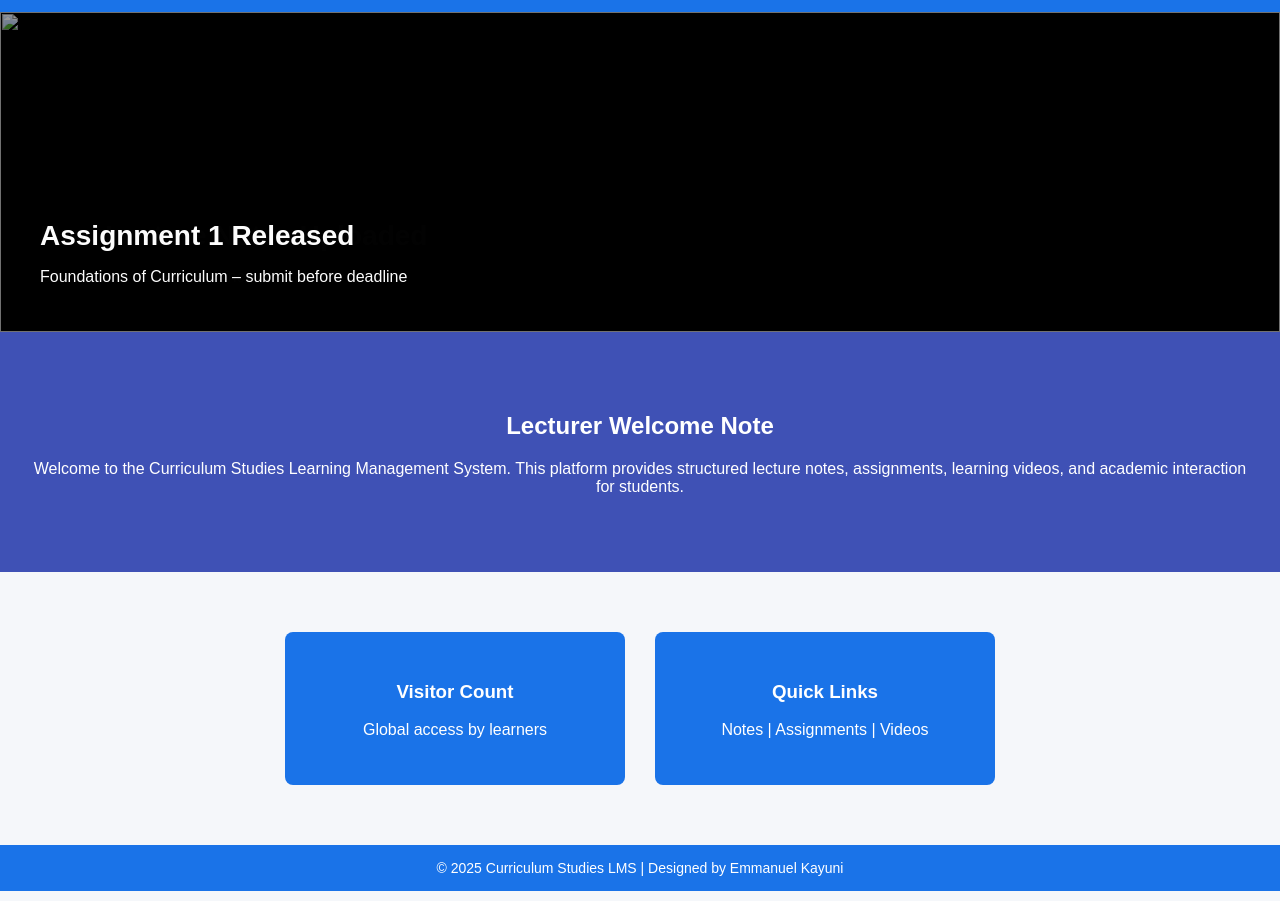
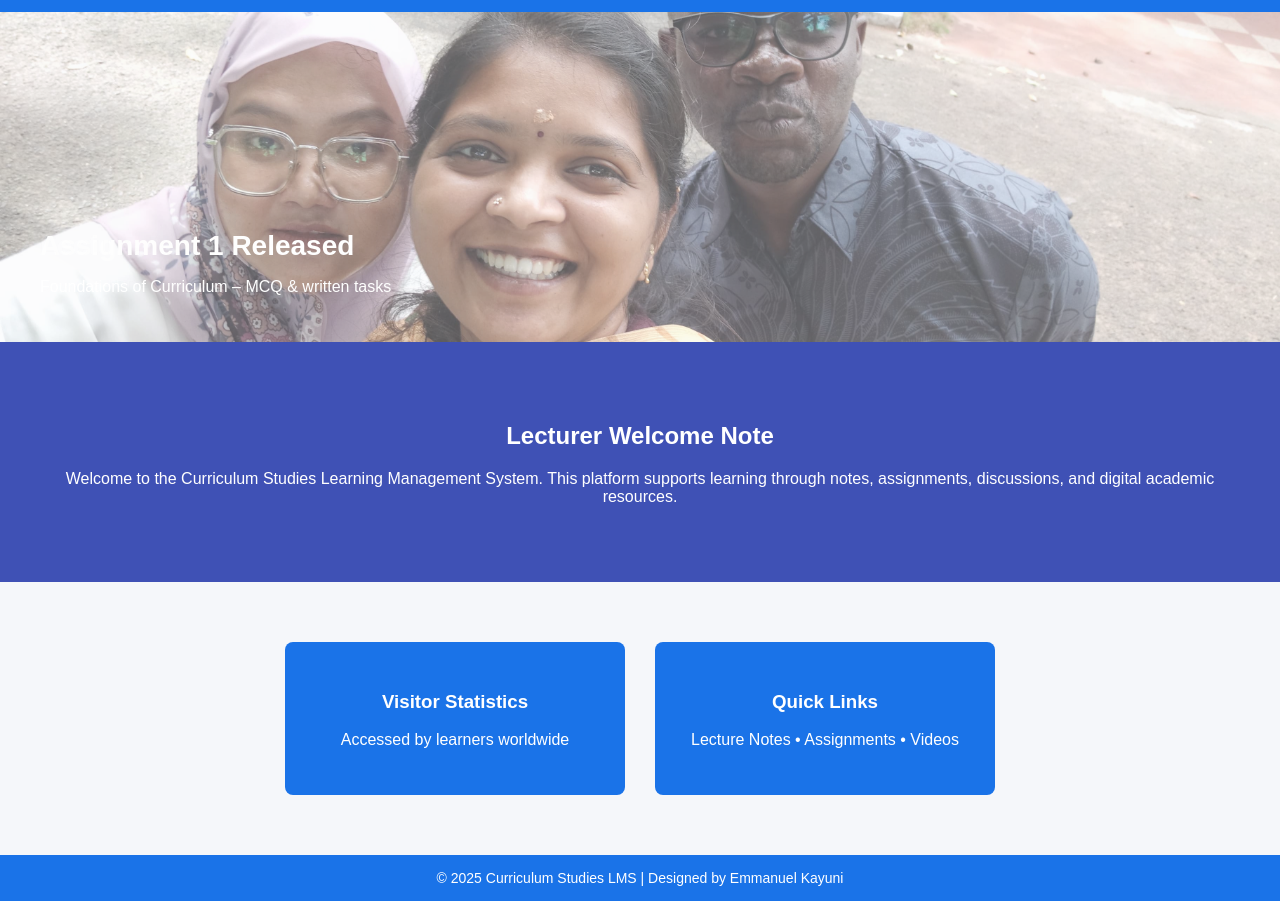
Before and after one commit to kayuni1924-cmyk/curriculumstudies.github.io, a plain HTML site: page index.html in a window 1280 px wide. Shown: the part 44-945 px from the top of the page. Drawn offline with Linux system fonts and the light colour scheme.

Commit message:
Update index.html

```diff
--- a/index.html
+++ b/index.html
@@ -12,14 +12,14 @@ body{
     color:#202124;
 }
 
-/* ===== HEADER ===== */
+/* HEADER */
 header{
     background:#1a73e8;
     color:white;
     padding:15px 30px;
     display:flex;
+    justify-content:space-between;
     align-items:center;
-    justify-content:space-between;
 }
 header h1{
     margin:0;
@@ -31,16 +31,13 @@ nav a{
     text-decoration:none;
     font-weight:bold;
 }
-nav a:hover{
-    text-decoration:underline;
-}
+nav a:hover{ text-decoration:underline; }
 
-/* ===== EVENTS SLIDER ===== */
+/* SLIDER */
 .slider{
     position:relative;
-    height:320px;
+    height:330px;
     overflow:hidden;
-    background:#000;
 }
 .slide{
     position:absolute;
@@ -49,14 +46,12 @@ nav a:hover{
     opacity:0;
     transition:opacity 1.5s ease-in-out;
 }
-.slide.active{
-    opacity:1;
-}
+.slide.active{ opacity:1; }
 .slide img{
     width:100%;
     height:100%;
     object-fit:cover;
-    opacity:0.6;
+    opacity:0.65;
 }
 .slide-text{
     position:absolute;
@@ -72,7 +67,7 @@ nav a:hover{
     font-size:16px;
 }
 
-/* ===== SECTIONS ===== */
+/* SECTIONS */
 .section{
     padding:60px 30px;
     text-align:center;
@@ -95,7 +90,7 @@ nav a:hover{
     border-radius:8px;
 }
 
-/* ===== FOOTER ===== */
+/* FOOTER */
 footer{
     background:#1a73e8;
     color:white;
@@ -114,7 +109,7 @@ footer{
     <nav>
         <a href="index.html">Home</a>
         <a href="instructor.html">Instructor</a>
-        <a href="lessons/unit1.html">Lecture Notes</a>
+        <a href="resources/notes.html">Lecture Notes</a>
         <a href="assignments/assignment1.html">Assignments</a>
         <a href="resources/videos.html">Videos</a>
         <a href="announcements.html">Announcements</a>
@@ -122,29 +117,29 @@ footer{
     </nav>
 </header>
 
-<!-- IMPORTANT EVENTS SLIDER -->
+<!-- IMPORTANT EVENTS -->
 <div class="slider">
     <div class="slide active">
-        <img src="images/event1.jpg">
+        <img src="IMG-20250923-WA0053.jpg">
         <div class="slide-text">
             <h2>Assignment 1 Released</h2>
-            <p>Foundations of Curriculum – submit before deadline</p>
+            <p>Foundations of Curriculum – MCQ & written tasks</p>
         </div>
     </div>
 
     <div class="slide">
-        <img src="images/event2.jpg">
+        <img src="IMG-20251020-WA0051.jpg">
         <div class="slide-text">
-            <h2>New Lecture Notes Uploaded</h2>
-            <p>Curriculum Models – PDF now available</p>
+            <h2>Lecture Notes Available</h2>
+            <p>Download PDF notes from Lecture Notes section</p>
         </div>
     </div>
 
     <div class="slide">
-        <img src="images/event3.jpg">
+        <img src="IMG-20251027-WA0048.jpg">
         <div class="slide-text">
-            <h2>Live Discussion Session</h2>
-            <p>Join the curriculum discussion forum this Friday</p>
+            <h2>Live Academic Discussion</h2>
+            <p>Student discussion forum now active</p>
         </div>
     </div>
 </div>
@@ -154,21 +149,21 @@ footer{
     <h2>Lecturer Welcome Note</h2>
     <p>
         Welcome to the Curriculum Studies Learning Management System.
-        This platform provides structured lecture notes, assignments,
-        learning videos, and academic interaction for students.
+        This platform supports learning through notes, assignments,
+        discussions, and digital academic resources.
     </p>
 </div>
 
-<!-- BOXES -->
+<!-- INFO BOXES -->
 <div class="section">
     <div class="boxes">
         <div class="box">
-            <h3>Visitor Count</h3>
-            <p>Global access by learners</p>
+            <h3>Visitor Statistics</h3>
+            <p>Accessed by learners worldwide</p>
         </div>
         <div class="box">
             <h3>Quick Links</h3>
-            <p>Notes | Assignments | Videos</p>
+            <p>Lecture Notes • Assignments • Videos</p>
         </div>
     </div>
 </div>
@@ -181,7 +176,6 @@ footer{
 <script>
 let slides = document.querySelectorAll(".slide");
 let index = 0;
-
 setInterval(()=>{
     slides[index].classList.remove("active");
     index = (index + 1) % slides.length;
```
